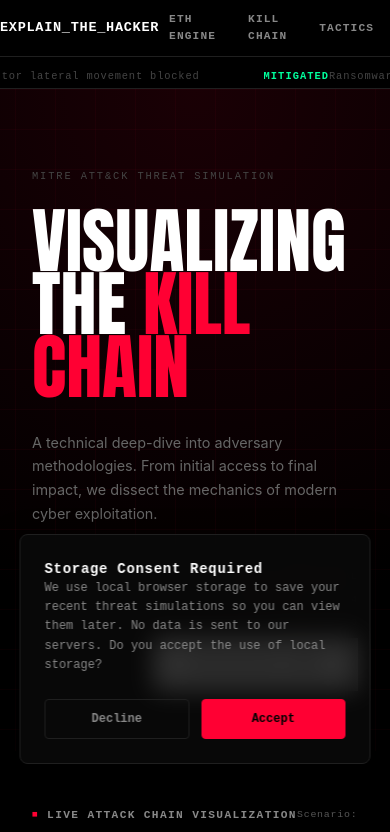
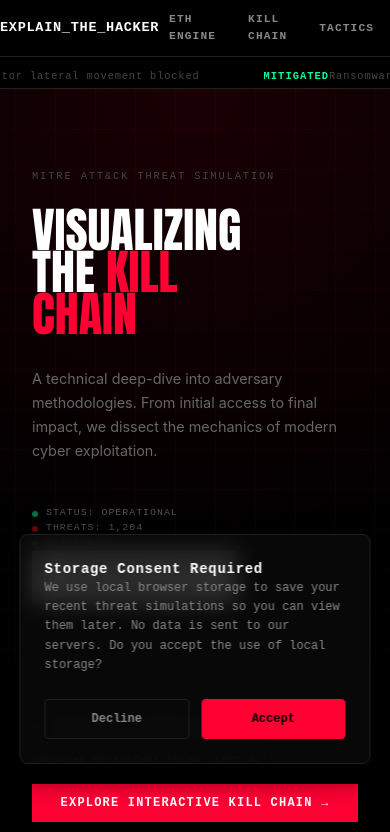
Before and after one commit to CyberEDT/Explain_the_Hacker, a React (Vite) app: page / in a window 390 px wide. Shown: the top 832 px of the page. Built offline with nearby package versions, Linux system fonts and the light colour scheme; no server answers.

Commit message:
Android UI

```diff
--- a/src/pages/LandingPage.jsx
+++ b/src/pages/LandingPage.jsx
@@ -238,10 +238,11 @@ export default function LandingPage() {
                         <h1
                             style={{
                                 fontFamily: 'var(--font-display)',
-                                fontSize: 'clamp(72px, 10vw, 128px)',
+                                fontSize: 'clamp(48px, 12vw, 128px)',
                                 lineHeight: 0.88,
                                 color: '#fff',
                                 margin: 0,
+                                wordBreak: 'break-word',
                             }}
                         >
                             VISUALIZING
@@ -268,7 +269,7 @@ export default function LandingPage() {
                     </div>
 
                     {/* Right: Status panel & CTA */}
-                    <div className="flex flex-col items-end lg:justify-between self-stretch lg:min-h-[360px]">
+                    <div className="flex flex-col items-start lg:items-end lg:justify-between self-stretch lg:min-h-[360px] w-full lg:w-auto">
                         <div
                             style={{
                                 fontFamily: 'var(--font-mono)',
@@ -284,7 +285,7 @@ export default function LandingPage() {
                                 { dot: '#ff0033', text: 'THREATS: 1,204' },
                                 { dot: '#ffaa00', text: 'V.1.0.0' },
                             ].map(({ dot, text }) => (
-                                <div key={text} style={{ display: 'flex', alignItems: 'center', justifyContent: 'flex-end', gap: '8px', marginBottom: '8px' }}>
+                                <div key={text} className="flex items-center justify-start lg:justify-end gap-2 mb-2">
                                     <span style={{ width: 6, height: 6, borderRadius: '50%', background: dot, display: 'inline-block', flexShrink: 0, animation: 'pulse-dot 2s ease-in-out infinite' }} />
                                     <span style={{ color: '#555' }}>{text}</span>
                                 </div>
@@ -330,7 +331,8 @@ export default function LandingPage() {
                     <button
                         onClick={() => navigate('/killchain')}
                         style={{
-                            fontFamily: 'var(--font-mono)', fontSize: '0.75rem', color: '#fff', background: '#ff0033', border: 'none', padding: '10px 20px', cursor: 'pointer', letterSpacing: '0.1em', textTransform: 'uppercase', fontWeight: 700, transition: 'background 0.2s'
+                            fontFamily: 'var(--font-mono)', fontSize: '0.75rem', color: '#fff', background: '#ff0033', border: 'none', padding: '10px 20px', cursor: 'pointer', letterSpacing: '0.1em', textTransform: 'uppercase', fontWeight: 700, transition: 'background 0.2s',
+                            wordBreak: 'break-word', whiteSpace: 'normal', textAlign: 'center', width: '100%', maxWidth: '400px'
                         }}
                         onMouseEnter={(e) => e.currentTarget.style.background = '#d4002a'}
                         onMouseLeave={(e) => e.currentTarget.style.background = '#ff0033'}
@@ -377,7 +379,8 @@ export default function LandingPage() {
                                 <button
                                     onClick={() => navigate('/tactics')}
                                     style={{
-                                        fontFamily: 'var(--font-mono)', fontSize: '0.62rem', color: '#fff', background: '#ff0033', border: 'none', padding: '5px 12px', cursor: 'pointer', letterSpacing: '0.08em', textTransform: 'uppercase', transition: 'background 0.2s'
+                                        fontFamily: 'var(--font-mono)', fontSize: '0.62rem', color: '#fff', background: '#ff0033', border: 'none', padding: '5px 12px', cursor: 'pointer', letterSpacing: '0.08em', textTransform: 'uppercase', transition: 'background 0.2s',
+                                        wordBreak: 'break-word', whiteSpace: 'normal', textAlign: 'center'
                                     }}
                                     onMouseEnter={(e) => e.currentTarget.style.background = '#d4002a'}
                                     onMouseLeave={(e) => e.currentTarget.style.background = '#ff0033'}
```
